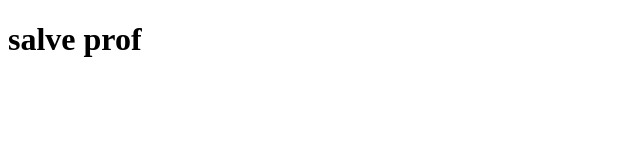
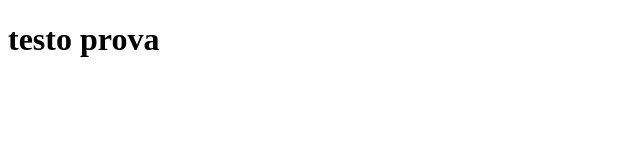
Before and after one commit to nikidash/devops_pipeline_esercizio_1, a plain HTML site: page index.html in a window 1280 px wide. Shown: the full height of the page, 0-640 px from the left. Drawn offline with Linux system fonts and the light colour scheme.

Commit message:
testo molto brutto e semplice

```diff
--- a/index.html
+++ b/index.html
@@ -6,7 +6,7 @@
 
   <meta charset="UTF-8" />
 
-  <title>Titolo strabellissimo</title>
+  <title>Titolo scheda</title>
 
   <meta name="viewport" content="width=device-width,initial-scale=1" />
 
@@ -18,7 +18,7 @@
 
 <body>
 
-  <h1>salve prof</h1>
+  <h1>testo prova</h1>
 
 </body>
 
```
